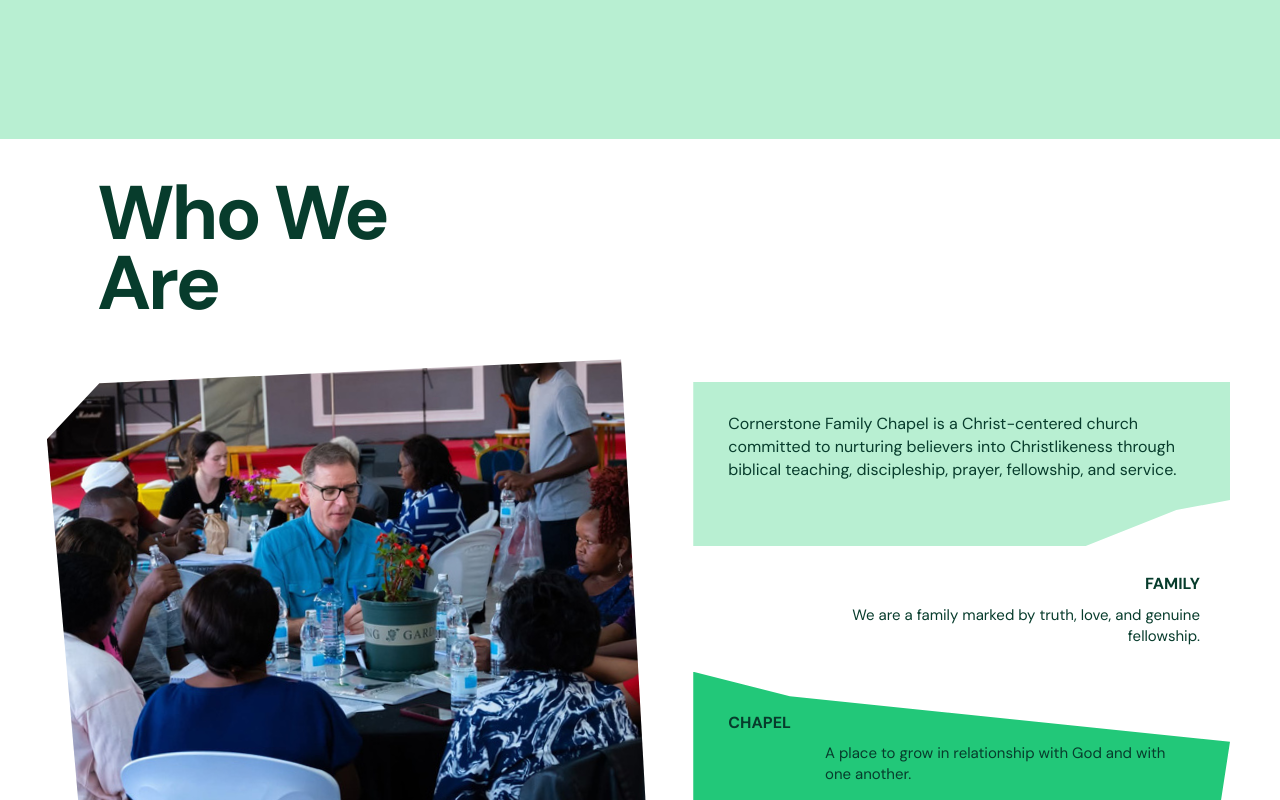
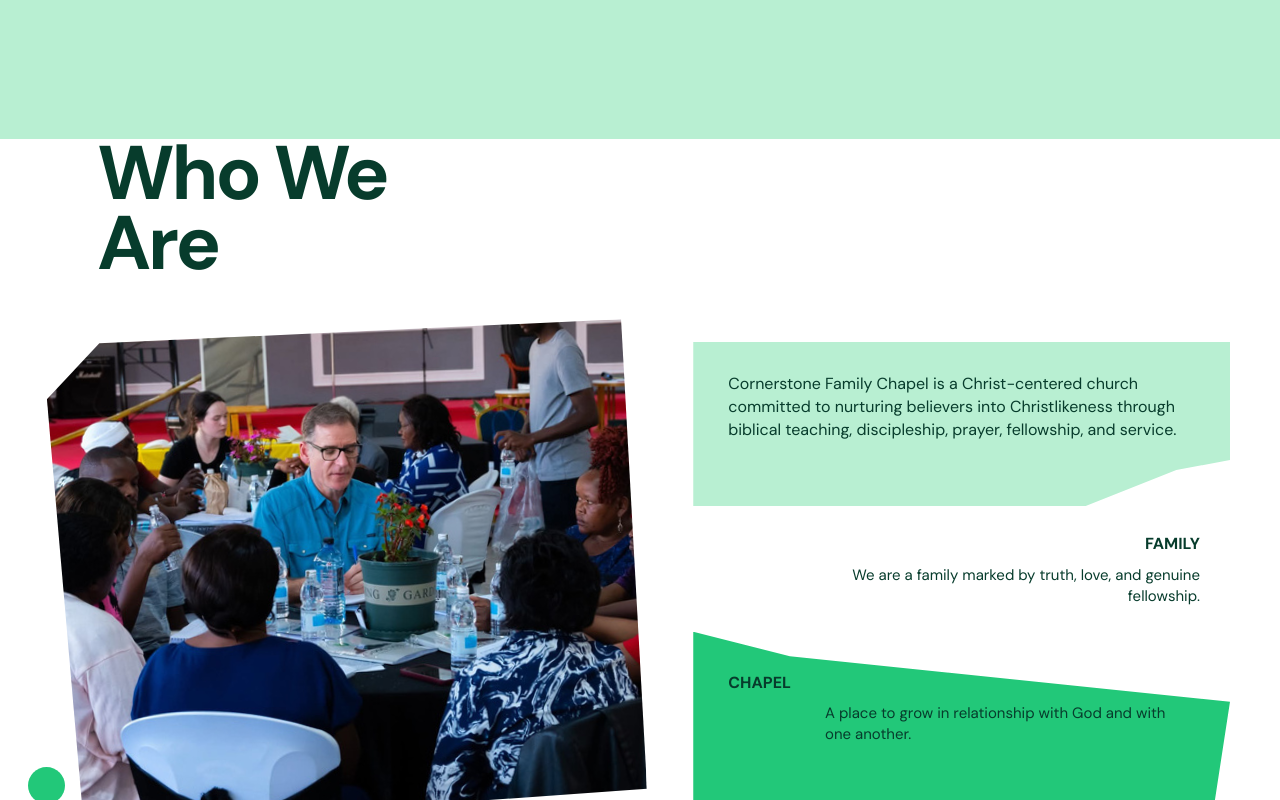
Before and after one commit to Watenehub/CFC, a React (Vite) app in the folder frontend/: page /about in a window 1280 px wide. Shown: the part 2340-3140 px from the top of the page. Built offline with nearby package versions, Linux system fonts and the light colour scheme; no server answers.

Commit message:
Remove Who We Are section top padding completely
- Changed padding from 40px to 0px to eliminate blank space

```diff
--- a/frontend/src/pages/About.css
+++ b/frontend/src/pages/About.css
@@ -813,7 +813,7 @@
 ========================================================= */
 
 .about-who {
-  padding: 40px 0 110px;
+  padding: 0 0 110px;
   background: var(--about-white);
 }
 
```
